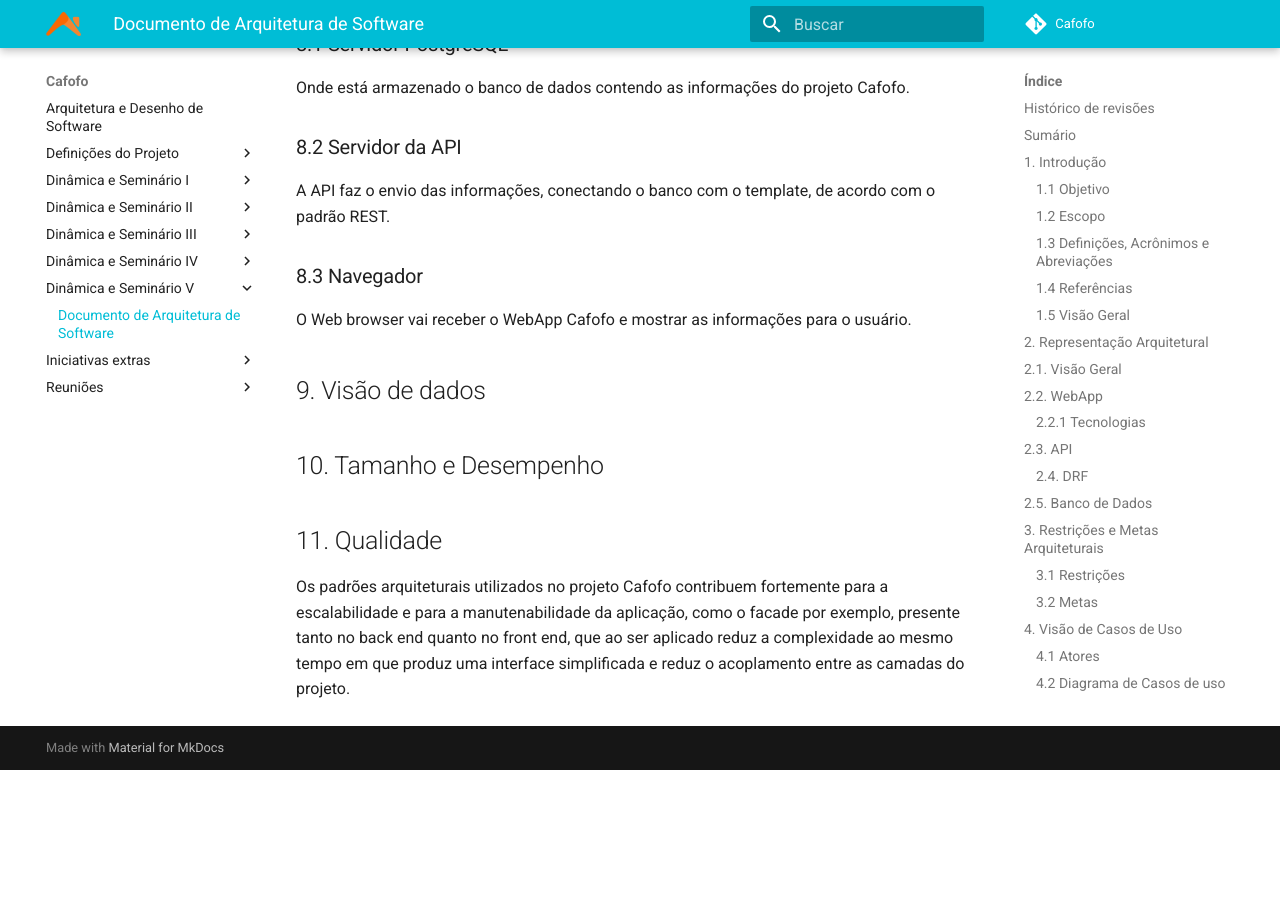
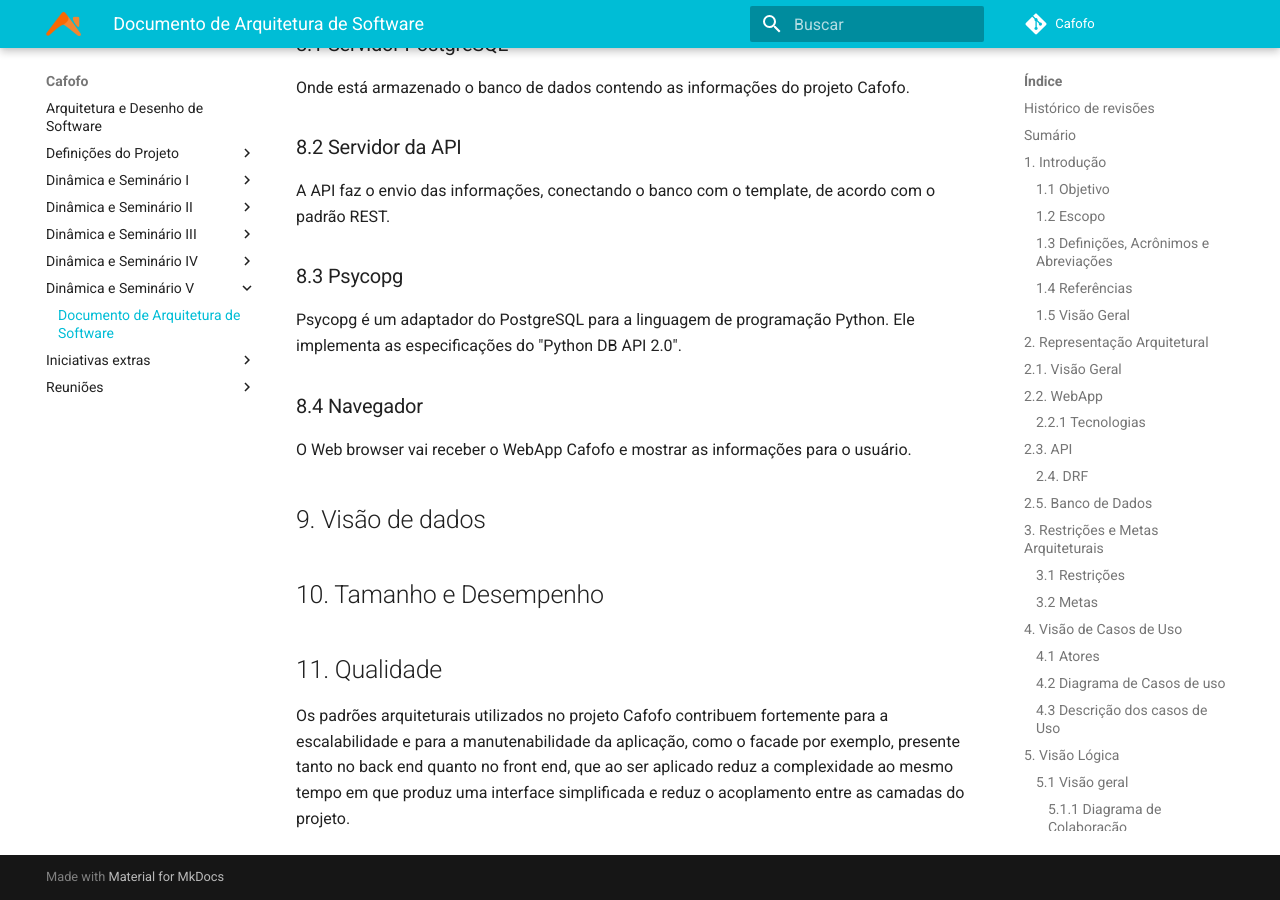
Before and after one commit to desenho-2019/Wiki, an MkDocs documentation site: the page built from docs/Dinâmica e Seminário V/Documento de Arquitetura.md, in a window 1280 px wide and 900 px high, scrolled down 11916 px. Built offline with MkDocs 1.6.1 and Material for MkDocs 9.7.7, drawn with Linux system fonts in a browser that asks for light colours; before the commit the page ends 12686 px from its top, so only the background shows below that.

Commit message:
Adicionando descrição do Psycopg

```diff
--- a/docs/Dinâmica e Seminário V/Documento de Arquitetura.md
+++ b/docs/Dinâmica e Seminário V/Documento de Arquitetura.md
@@ -236,7 +236,9 @@ O diagrama a seguir mostra como os nós físicos do sistema se comunicam.<br>
   Onde está armazenado o banco de dados contendo as informações do projeto Cafofo.
 ### 8.2 Servidor da API
   A API faz o envio das informações, conectando o banco com o template, de acordo com o padrão REST.
-### 8.3 Navegador
+### 8.3 Psycopg
+  Psycopg é um adaptador do PostgreSQL para a linguagem de programação Python. Ele implementa as especificações do "Python DB API 2.0".
+### 8.4 Navegador
   O Web browser vai receber o WebApp Cafofo e mostrar as informações para o usuário.
 
 
```
